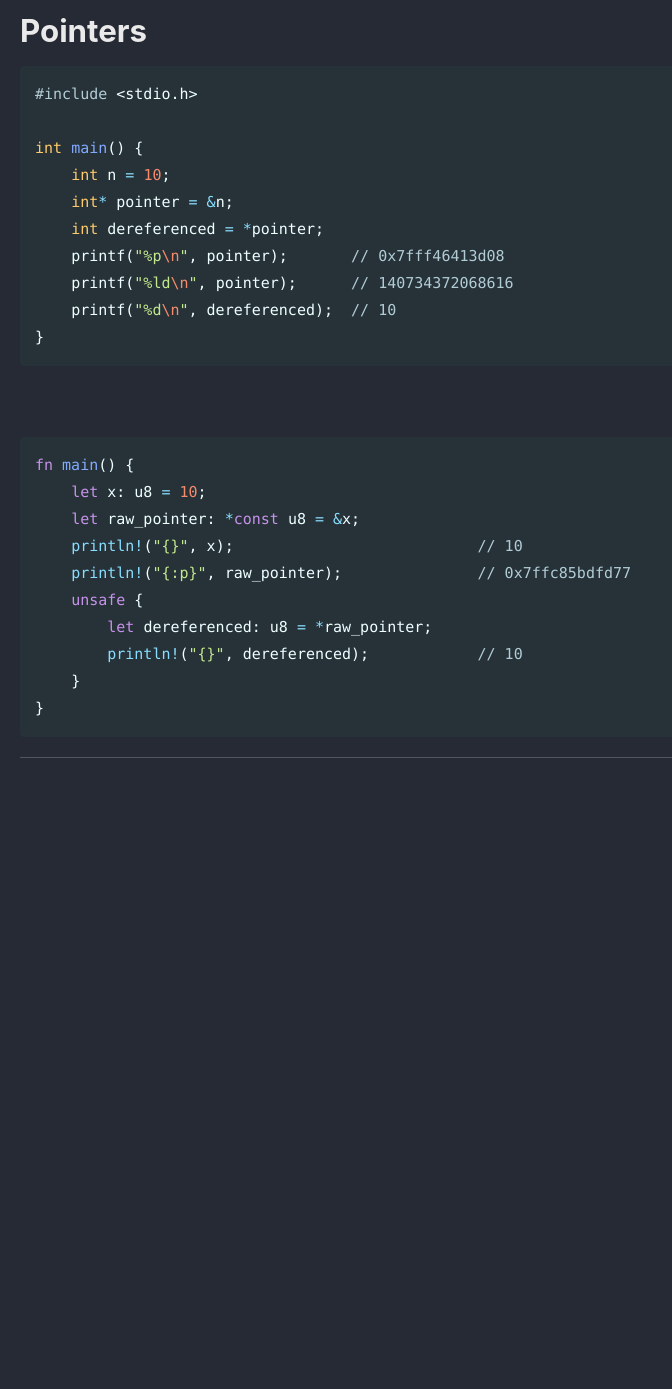
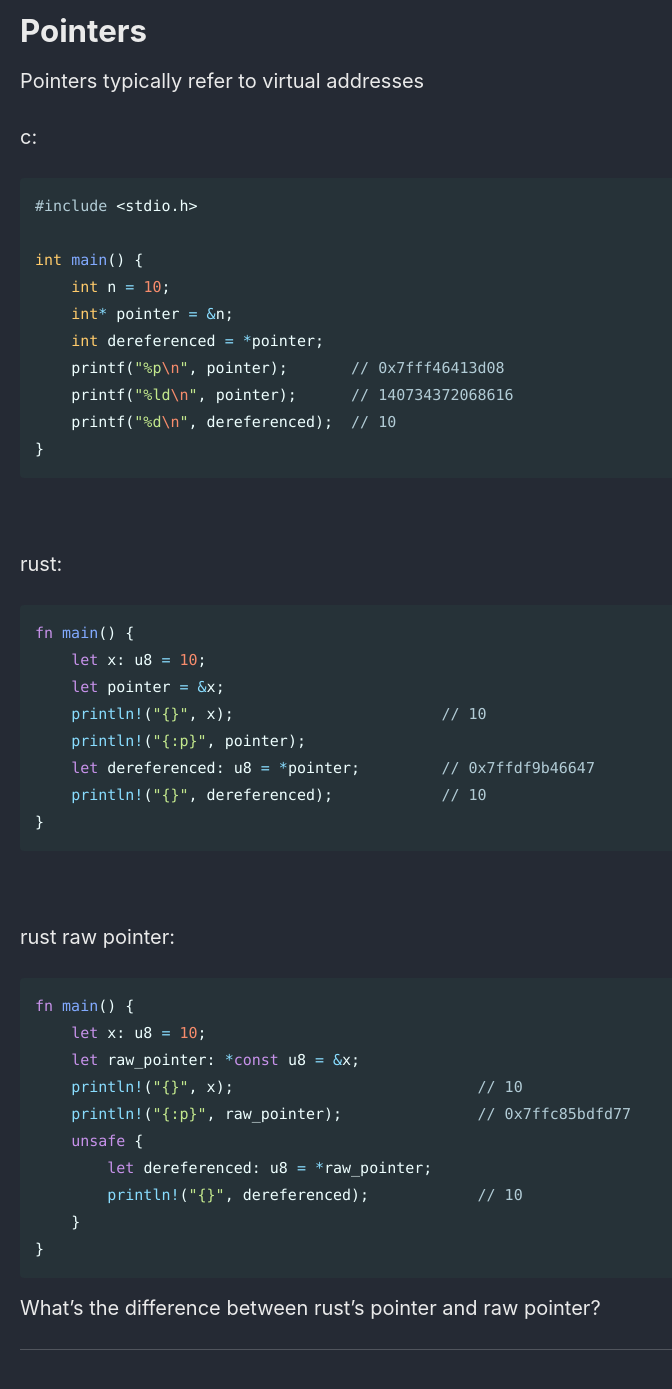
Before and after one commit to Connor-McCartney/Connor-McCartney.github.io, a Jekyll site: the page built from _pages/misc/Memory.md, in a window 1280 px wide and 1400 px high, scrolled down 415 px. Shown: the top 1389 px of the window, without its empty margins (0-672 px from the left). Built offline with Jekyll 4.4.1, drawn with Linux system fonts in a browser that asks for light colours; cached includes are drawn as plain includes; before the commit the page ends 1223 px from its top, so only the background shows below that.

Commit message:
Update Memory.md

````diff
--- a/_pages/misc/Memory.md
+++ b/_pages/misc/Memory.md
@@ -19,6 +19,9 @@ title: Memory
 
 # Pointers
 
+Pointers typically refer to virtual addresses
+
+c:
 
 ```c
 #include <stdio.h>
@@ -35,6 +38,23 @@ int main() {
 
 <br>
 
+rust:
+
+```rust
+fn main() {
+    let x: u8 = 10;
+    let pointer = &x;
+    println!("{}", x);                       // 10
+    println!("{:p}", pointer);
+    let dereferenced: u8 = *pointer;         // 0x7ffdf9b46647
+    println!("{}", dereferenced);            // 10
+}
+```
+
+<br>
+
+rust raw pointer:
+
 ```rust
 fn main() {
     let x: u8 = 10;
@@ -48,4 +68,7 @@ fn main() {
 }
 ```
 
+What's the difference between rust's pointer and raw pointer?
+
+
 ---
````
